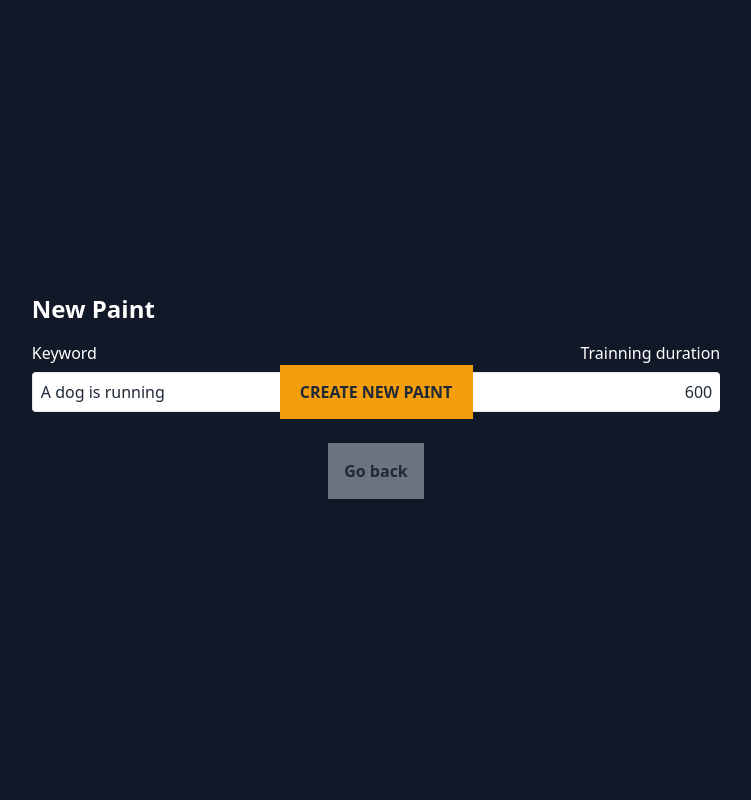
After one commit to zlynn-wind/personal-blog, a Python web app: template starks/templates/vqgan/new.html in a window 1280 px wide. The commit adds this page. Shown: the whole page, without its empty margins (264-1015 px from the left). Run offline with Jinja, Linux system fonts and the light colour scheme; the template is opened without the code that fills it, so the values that code supplies are empty.

Commit message:
feat: splite list/new

```diff
--- /dev/null
+++ b/starks/templates/vqgan/new.html
@@ -0,0 +1,27 @@
+<html>
+  <head>
+    <title>VQGAN</title>
+    <link href="https://unpkg.com/tailwindcss@^2/dist/tailwind.min.css" rel="stylesheet">
+  </head>
+  <body>
+    <div class="flex items-center justify-center min-h-screen bg-gray-900">
+      <div class="col-span-12 p-8">
+        <div class="overflow-auto lg:overflow-visible">
+          <h2 class="text-white font-bold text-2xl my-4">New Paint</h2>
+          <span class="text-white">Keyword</span>
+          <span class="float-right text-white">Trainning duration</span>
+
+          <form class="m-0 flex items-center justify-center leading-3" action="{{ url_for('vqgan_view.create_vqgan') }}" method="POST">
+            <input name="input_text" class="rounded-l p-2 border-t mr-0 border-b border-l text-gray-800 border-gray-200 bg-white" placeholder="Text Input" value="A dog is running" />
+            <button class="bg-yellow-500 text-gray-800 font-bold p-5 uppercase border-yellow-500 border-t border-b border-r" type="submit">create new paint</button>
+            <input name="timeout" class="text-right p-2 border-t border-b text-gray-800 border-gray-200 rounded-r bg-white" placeholder="Wait secs" value="600" />
+          </form>
+
+          <center>
+            <a href="{{ url_for('vqgan_view.list_jobs') }}" class="m-6 p-4 bg-gray-500 text-gray-800 font-bold" type="submit">Go back</a>
+          </center>
+        </div>
+      </div>
+    </div>
+  </body>
+</html>
```
Also changed, not shown: starks/modules/vqgan/api.py (+12 -1 lines), starks/modules/vqgan/view.py (+6 -1 lines), starks/templates/vqgan/list.html (+2 -10 lines).
